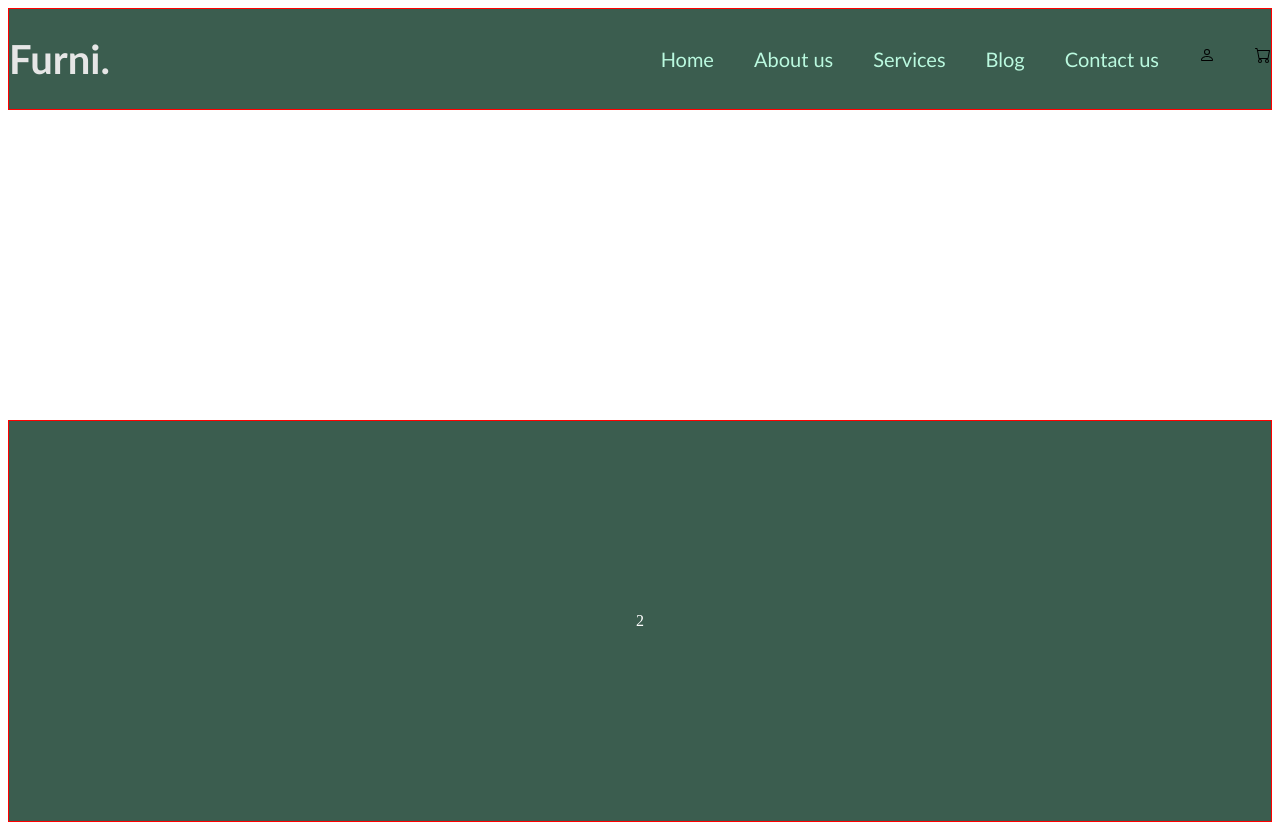
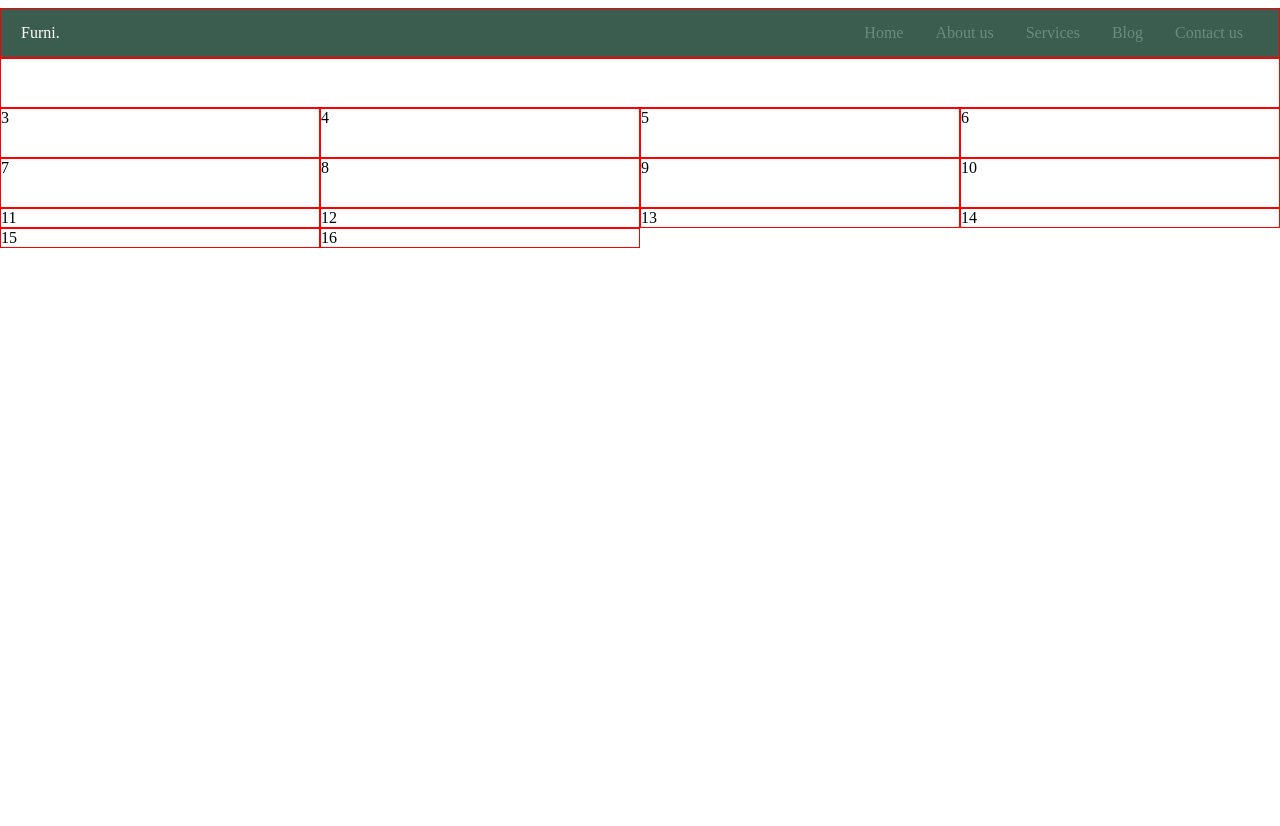
Before and after one commit to StrangerUnknown1209/furni, a plain HTML site: page index.html in a window 1280 px wide. Shown: the top 826 px of the page. After the commit the page ends 800 px from the top, so only its background shows below. Drawn offline with Linux system fonts and the light colour scheme.

```diff
--- a/index.html
+++ b/index.html
@@ -11,28 +11,20 @@
 <body>
     <div class="grid-container">
         <div class="grid-item item1">
-            <div class="logo">
-                Furni.
-            </div>
-            <div class="navLinks">
-                <a href="#">Home</a>
-                <a href="#">About us</a>
-                <a href="#">Services</a>
-                <a href="#">Blog</a>
-                <a href="#">Contact us</a>
-                <div class="profile">
-                    <svg xmlns="http://www.w3.org/2000/svg" width="16" height="16" fill="currentColor" class="bi bi-person" viewBox="0 0 16 16">
-                        <path d="M8 8a3 3 0 1 0 0-6 3 3 0 0 0 0 6m2-3a2 2 0 1 1-4 0 2 2 0 0 1 4 0m4 8c0 1-1 1-1 1H3s-1 0-1-1 1-4 6-4 6 3 6 4m-1-.004c-.001-.246-.154-.986-.832-1.664C11.516 10.68 10.289 10 8 10s-3.516.68-4.168 1.332c-.678.678-.83 1.418-.832 1.664z"/>
-                      </svg>
-                </div>
-                <div class="kart">
-                    <svg xmlns="http://www.w3.org/2000/svg" width="16" height="16" fill="currentColor" class="bi bi-cart" viewBox="0 0 16 16">
-                        <path d="M0 1.5A.5.5 0 0 1 .5 1H2a.5.5 0 0 1 .485.379L2.89 3H14.5a.5.5 0 0 1 .491.592l-1.5 8A.5.5 0 0 1 13 12H4a.5.5 0 0 1-.491-.408L2.01 3.607 1.61 2H.5a.5.5 0 0 1-.5-.5M3.102 4l1.313 7h8.17l1.313-7zM5 12a2 2 0 1 0 0 4 2 2 0 0 0 0-4m7 0a2 2 0 1 0 0 4 2 2 0 0 0 0-4m-7 1a1 1 0 1 1 0 2 1 1 0 0 1 0-2m7 0a1 1 0 1 1 0 2 1 1 0 0 1 0-2"/>
-                      </svg>
-                </div>
-            </div>
+            <nav class="navbar">
+                <a href="#" class="logo">Furni.</a>
+                <ul class="nav-links">
+                  <li><a href="#">Home</a></li>
+                  <li><a href="#">About us</a></li>
+                  <li><a href="#">Services</a></li>
+                  <li><a href="#">Blog</a></li>
+                  <li><a href="#">Contact us</a></li>
+                </ul>
+               </nav>
         </div>
-        <div class="grid-item item2">2</div>
+        <div class="grid-item item2">
+
+        </div>
         <div class="grid-item">3</div>
         <div class="grid-item">4</div>
         <div class="grid-item">5</div>
@@ -47,7 +39,7 @@
         <div class="grid-item">14</div>
         <div class="grid-item">15</div>
         <div class="grid-item">16</div>
-    </div>
+       </div>
 
 </body>
 
--- a/styles.css
+++ b/styles.css
@@ -1,65 +1,58 @@
-.body{
-    margin-left:40px;
-    margin-right: 40px;
+*{
+    box-sizing: border-box;
 }
+body{
+    display: block;
+    margin-left:0;
+    margin-right:0;
+}
+/* Grid CSS Start*/
 .grid-container {
     display: grid;
     grid-template-columns: repeat(4, 1fr);
     grid-template-rows: repeat(4, 1fr);
-    gap: 10px;
-    align-items: start;
+
 }
-
-
-/* test css: make sure to change this afterwards */
-
+/* grid border testing start */
 .grid-item {
-    border: 1px solid red;
-    /* padding: 10px; */
-    text-align: center;
+    border:1px solid red;
 }
-
-.item1 {
-    grid-column: span 4;
+/* grid border test end */
+/* spanning across 4 columns */
+.item1, .item2{
+    grid-column: 1/5;
+}
+/* Grid CSS End */
+/* nav bar CSS Start*/
+    .navbar {
     display: flex;
     justify-content: space-between;
     align-items: center;
-    vertical-align: middle;
-    height: 100px;
-
-    background-color: rgb(59, 93, 79);
+    padding: 15px 20px;
+    background-color:rgb(59, 93, 79);
+    color: #fff;
     }
 
     .logo {
-    font-family: 'Trebuchet MS', 'Lucida Sans Unicode', 'Lucida Grande', 'Lucida Sans', Arial, sans-serif;
-    font-weight: bold;
-    font-size: 40px;
-    color: #e6e6e6;
+    text-decoration: none;
+    color: #fff;
     }
 
-.navLinks {
+    .nav-links {
+    list-style-type: none;
+    margin: 0;
+    padding: 0;
     display: flex;
-    gap: 40px;
     }
 
-.navLinks a {
+    .nav-links li a {
     text-decoration: none;
-    font-size: 20px;
-    color: rgb(186, 249, 223);
-    font-family: 'Trebuchet MS', 'Lucida Sans Unicode', 'Lucida Grande', 'Lucida Sans', Arial, sans-serif;
+    color: rgb(106, 140, 126);
+    padding: 8px 16px;
     }
 
-.navLinks a:hover {
-    transform: scale(1.1);
-    transition: all .2s ease-in-out;
-    text-decoration: double;
+    .nav-links li a:hover {
+    color: rgb(181, 211, 204);
+    transition: 0.2s ease-in-out;
     }
-.item2 {
-    grid-column: span 4;
-    background-color: rgb(59, 93, 79);
-    height: 400px;
-    color: white; /* Set text color for better visibility */
-    display: flex;
-    justify-content: center;
-    align-items: center;
-}
+/* Nav bar CSS End */
```
Also changed, not shown: test.html (added, +63 -0 lines), scratch codes.txt (added), 2 other files. Lines whose indentation alone changed are shown as unchanged.
